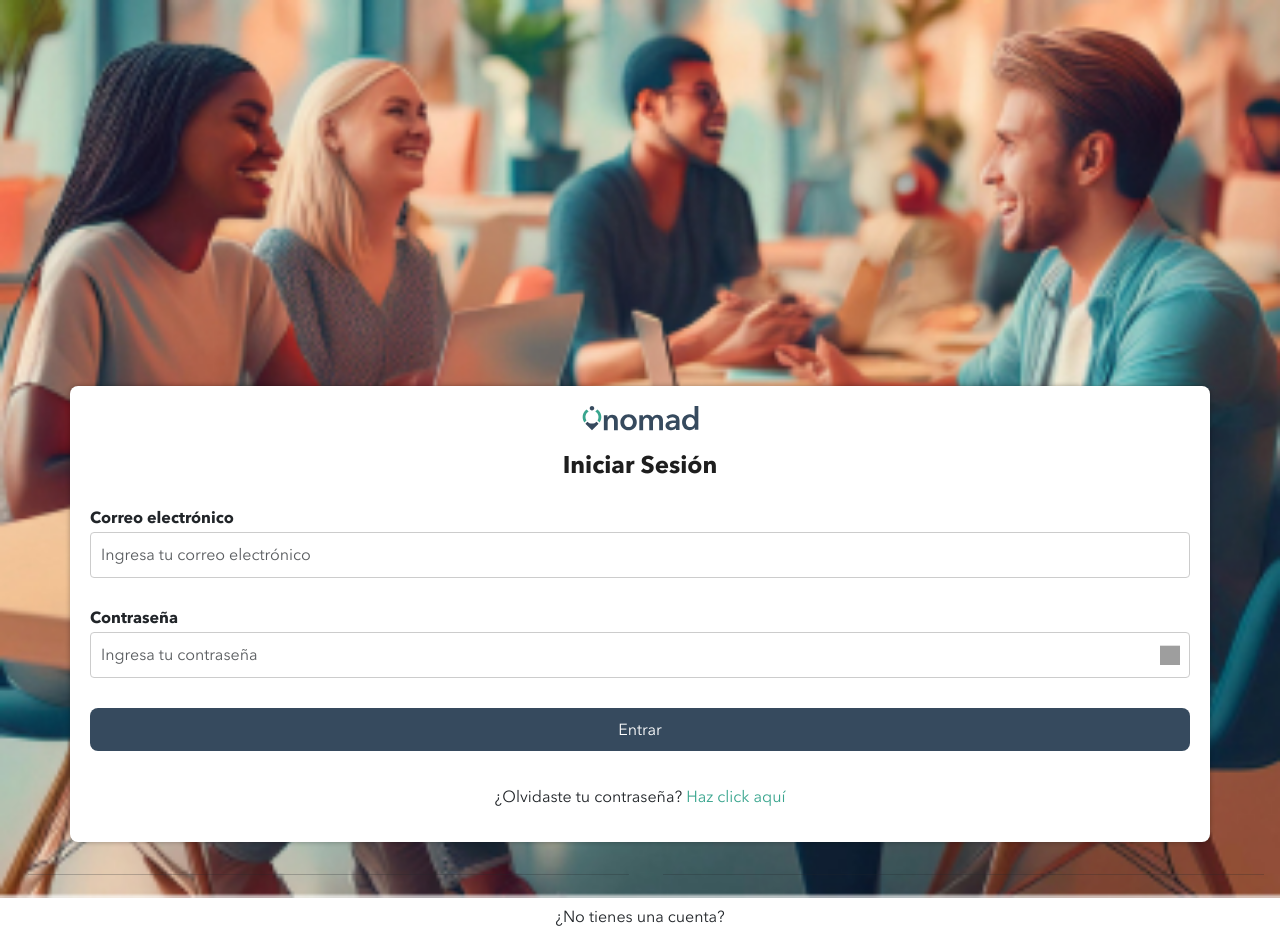
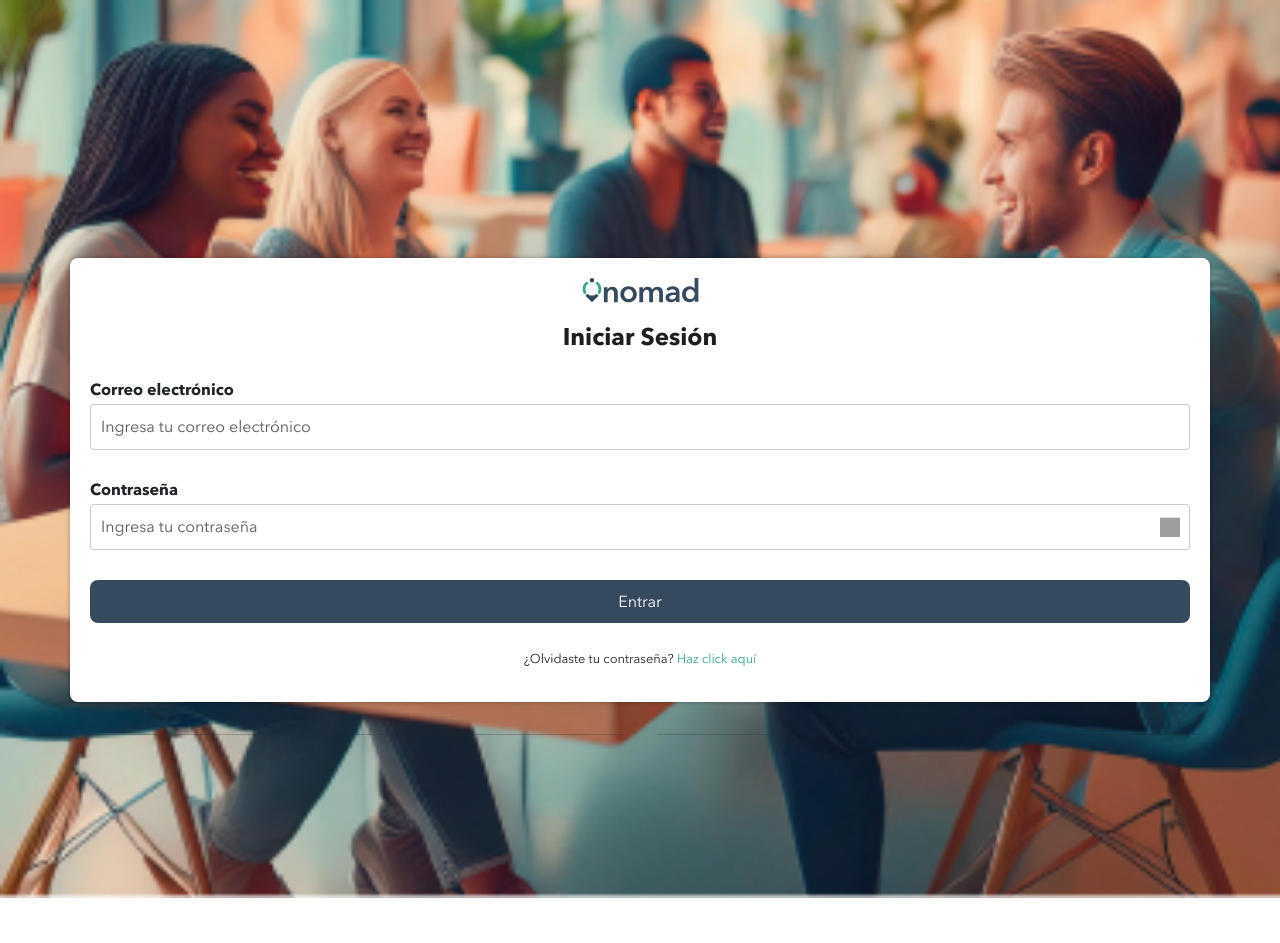
Before and after one commit to silgurlekian/nomad-pwa, a React (Create React App) app in the folder frontend/: page /pwa/login in a window 1280 px wide. Shown: the top 943 px of the page. Built offline with nearby package versions, Linux system fonts and the light colour scheme; grey boxes are pictures that could not be loaded.

Commit message:
fix espacios de login

```diff
--- a/frontend/src/components/Login.css
+++ b/frontend/src/components/Login.css
@@ -10,7 +10,7 @@ body {
 }
 
 .container {
-    margin-top: -40%;
+    margin-top: -50%;
     align-items: center;
     display: flex;
     flex-direction: column;
@@ -48,10 +48,11 @@ form {
 }
 
 .separator {
-    justify-content: space-around;
+    justify-content: center;
     margin: 1rem;
     align-items: center;
     gap: 12px;
+    padding: 0;
 }
 
 .password-input-container {
@@ -87,5 +88,9 @@ form {
 
 .flex-position {
     flex-direction: column;
-    gap: 70px;
+    gap: 40px;
 }
+
+.forgot-pwd {
+    font-size: .8rem;
+}
--- a/frontend/src/components/Login.js
+++ b/frontend/src/components/Login.js
@@ -143,7 +143,7 @@ const Login = () => {
         </form>
 
         {/* Enlace para restablecer la contraseña */}
-        <p className="text-center mt-3">
+        <p className="text-center mt-2 forgot-pwd">
           ¿Olvidaste tu contraseña?{" "}
           <Link to="/reset-password" className="link">
             Haz click aquí
@@ -152,16 +152,15 @@ const Login = () => {
       </div>
 
       <div className="d-flex separator">
-        <div className="line"></div>
-        <hr className="w-100" />
+        <hr className="w-100 mr-2" />
         <div>ó</div>
-        <hr className="w-100" />
+        <hr className="w-100 ml-2" />
       </div>
 
       <div className="d-flex flex-position">
         <div className="">
           <p className="text-center">¿No tienes una cuenta?</p>
-          <Link to="/register" className="d-block link">
+          <Link to="/register" className="d-block link mt-2">
             Regístrate
           </Link>
         </div>
```
